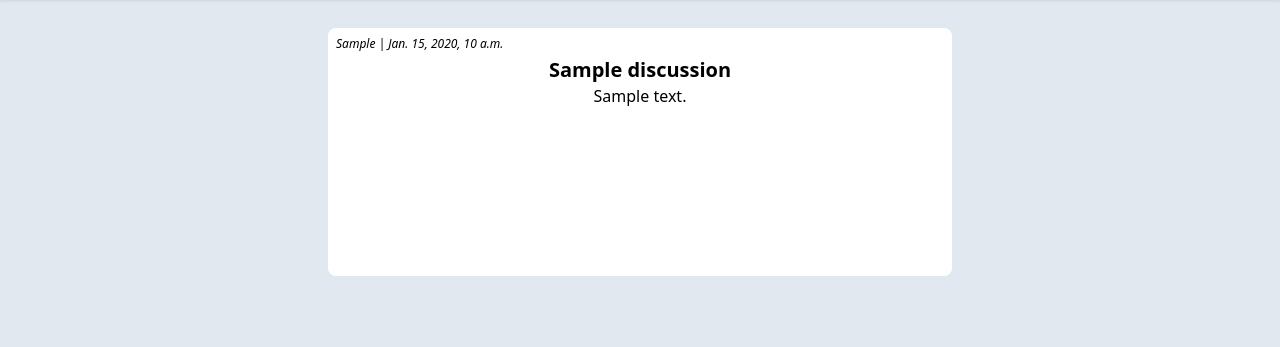
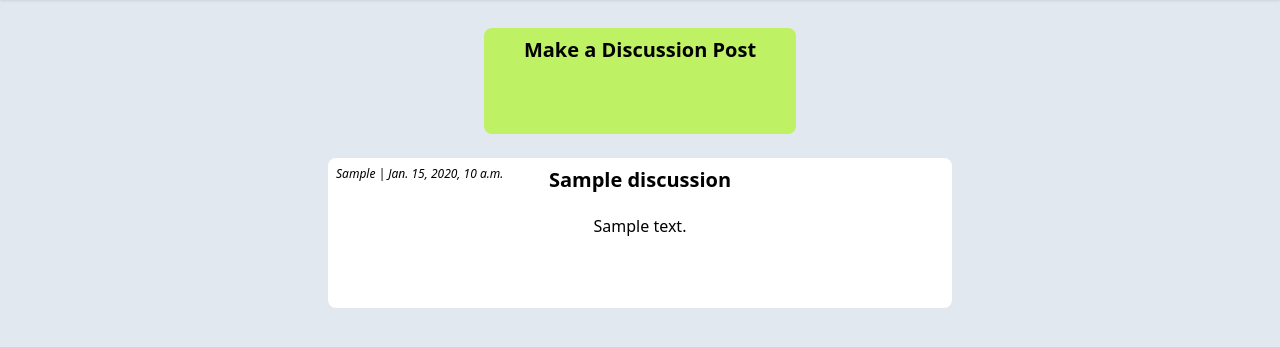
Before and after one commit to Jinwoo-H/lcplatform, a Django app: page /chat/ in a window 1280 px wide. Shown: the part 64-411 px from the top of the page. Run offline with Django 4.2, Linux system fonts and the light colour scheme; a user stored in the database is signed in; tables that the repository leaves empty hold one stand-in row (values such as "Sample post"); some libraries are stand-ins or nearby versions.

```diff
--- a/chat/routing.py
+++ b/chat/routing.py
@@ -4,5 +4,5 @@ from django.urls import re_path
 from . import consumers
 
 websocket_urlpatterns = [
-    re_path(r"ws/chat/(?P<room_name>\w+)/$", consumers.ChatConsumer.as_asgi()),
+    re_path(r"ws/chat/discussion/(?P<room_name>\w+)/$", consumers.ChatConsumer.as_asgi()),
 ]
--- a/chat/templates/discussions.html
+++ b/chat/templates/discussions.html
@@ -1,16 +1,22 @@
 {% extends 'base.html' %}
 {% block content %}
     {% if discussion_questions %}
-        <div class="mt-5 w-6/12  mx-auto grid grid-cols-1 gap-4 h-64"
+        <div class="mt-5 w-6/12  mx-auto grid grid-cols-1 gap-4 h-72"
              id="check-div">
+            <a href="{% url 'add_discussion' %}"
+               class="mt-2 livesearch rounded-lg hover:bg-lime-500 transition-all bg-lime-300 mx-auto w-6/12">
+                <div class="ml-2 mr-2">
+                    <h1 class="text-center text-xl font-semibold pt-2 pb-2">Make a Discussion Post</h1>
+                </div>
+            </a>
             {% for discussion in discussion_questions %}
                 <a href="{% url 'room' discussion.id %}"
                    id="questions"
                    class="mt-2 livesearch rounded-lg hover:bg-slate-100 transition-all bg-white">
                     <div class="ml-2 mr-2">
                         <p class="pt-2 text-xs italic pb-1">{{ discussion.belongs_to }} | {{ discussion.created_at }}</p>
-                        <h1 class=" text-center text-xl font-semibold">{{ discussion.discussion_question }}</h1>
-                        <p id="disc_details_{{ discussion.id }}" class="text-center">{{ discussion.discussion_details }}</p>
+                        <h1 class=" text-center text-xl font-semibold -translate-y-5">{{ discussion.discussion_question }}</h1>
+                        <p id="disc_details_{{ discussion.id }}" class="text-center pb-2">{{ discussion.discussion_details }}</p>
                     </div>
                 </a>
             {% endfor %}
--- a/chat/templates/room.html
+++ b/chat/templates/room.html
@@ -39,10 +39,11 @@
 
         const roomName = JSON.parse(document.getElementById('room-name').textContent);
 
+
         const chatSocket = new WebSocket(
             'ws://'
             + window.location.host
-            + '/ws/chat/'
+            + '/ws/chat/discussion/'
             + roomName
             + '/'
         );
--- a/chat/urls.py
+++ b/chat/urls.py
@@ -3,6 +3,6 @@ from . import views
 
 urlpatterns = [
 	path("", views.index, name='index'),
-
-	path("<str:room_name>/", views.room, name="room"),
+	path("discussion/<str:room_name>/", views.room, name="room"),
+	path("add_discussion/", views.add_discussion, name='add_discussion')
 ]
--- a/chat/views.py
+++ b/chat/views.py
@@ -5,7 +5,7 @@ from django.contrib import messages
 # Create your views here.
 def index(request):
     if request.user.is_authenticated:
-        discussion_questions = Discussion.objects.all()
+        discussion_questions = Discussion.objects.all().order_by('-created_at')
         return render(request, 'discussions.html', {'discussion_questions': discussion_questions})
     else:
         messages.success(request, "Not Logged In")
@@ -22,3 +22,18 @@ def room(request, room_name):
     else:
         messages.success(request, "Not Logged In")
         return redirect('home')
+
+def add_discussion(request):
+    if request.user.is_authenticated:
+        if request.method == 'POST':
+            title = request.POST.get('title')
+            link = request.POST.get('link')
+            details = request.POST.get('details')
+            form_instance = Discussion(discussion_question=title, discussion_link=link, discussion_details=details, belongs_to=request.user.username)
+            form_instance.save()
+            messages.success(request, 'Discussion Posted')
+            return redirect('index')
+        return render(request, "add_discussion.html", {})
+    else:
+        messages.success(request, "Not Logged In")
+        return redirect('home')
--- a/crud/settings.py
+++ b/crud/settings.py
@@ -25,7 +25,7 @@ SECRET_KEY = 'django-insecure-k4yb4l_hy%+xq=o%w32&b5-+lqsykshd$ek!@1jd*epy(fgh4n
 # SECURITY WARNING: don't run with debug turned on in production!
 DEBUG = True
 
-ALLOWED_HOSTS = []
+ALLOWED_HOSTS = ['localhost', '127.0.0.1']
 
 
 # Application definition
--- a/website/urls.py
+++ b/website/urls.py
@@ -9,5 +9,5 @@ urlpatterns = [
 	path('add_question/', views.add_question, name='add_question'),
 	path('register/', views.register_user, name='register'),
 	path('update_question/<int:pk>', views.update_question, name='update_question'),
-	path('remove_question/<int:pk>', views.remove_question, name='remove_question')
+	path('remove_question/<int:pk>', views.remove_question, name='remove_question'),
 ]
```
Also changed, not shown: chat/templates/add_discussion.html (added, +32 -0 lines), website/models.py (+4 -5 lines), website/templates/update_question.html (+14 -0 lines), website/views.py (+76 -0 lines), website/migrations/0011_question_generated_notes.py (added), website/migrations/0012_alter_question_difficulty_alter_question_topics.py (added), 1 other file.
